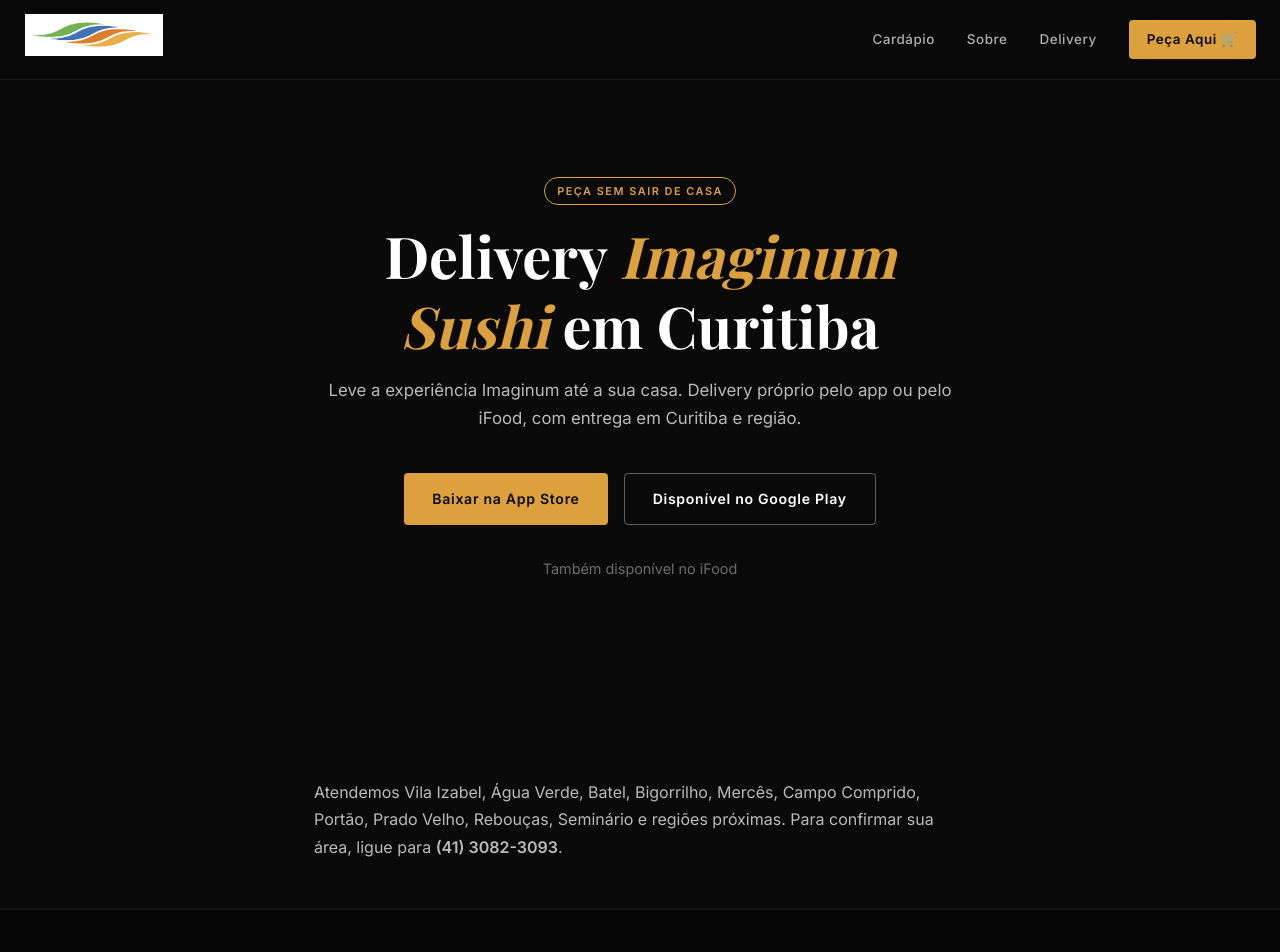
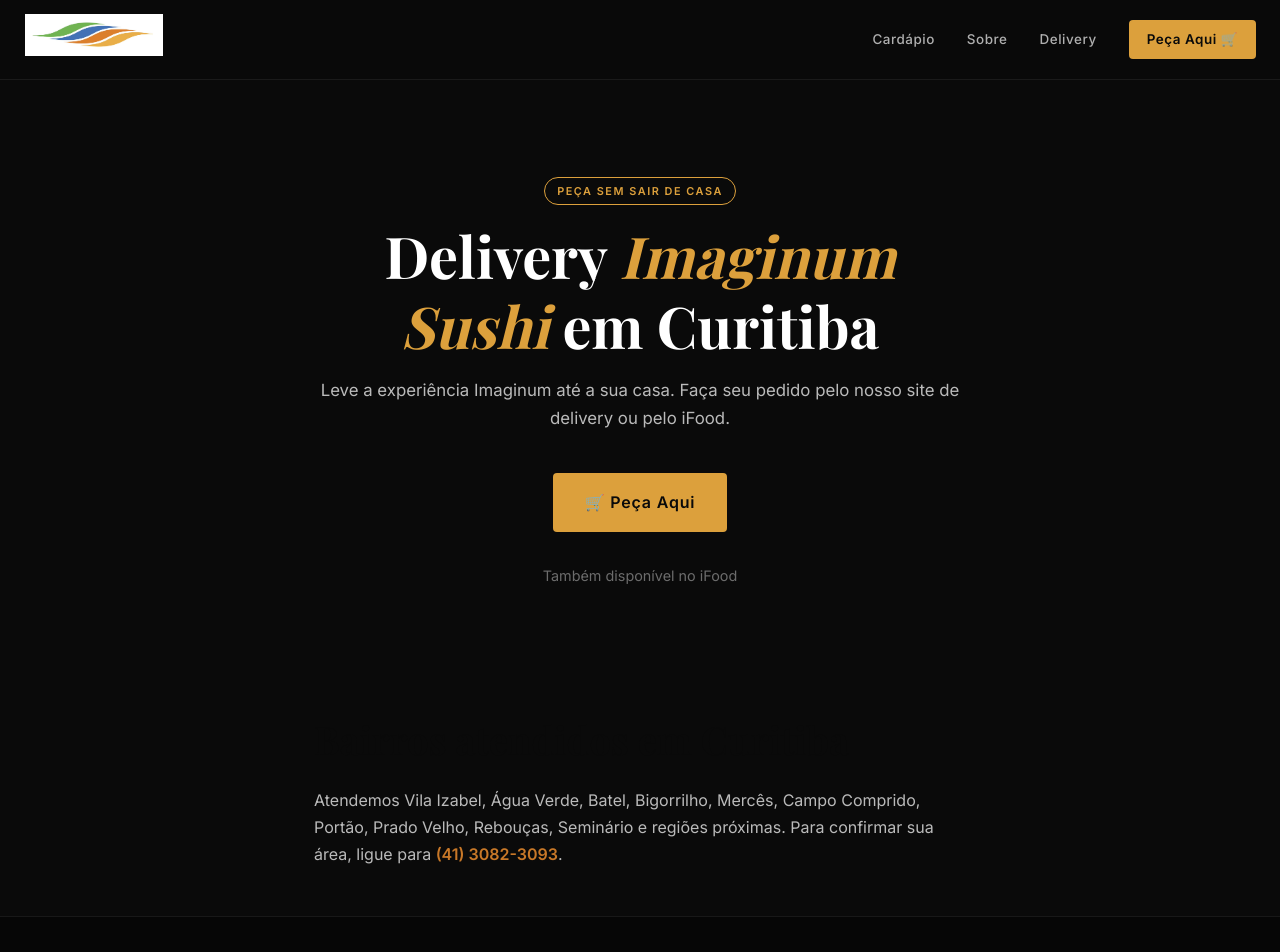
Before and after one commit to imaginumsushi/imaginum-sushi, a Next.js app: page /delivery in a window 1280 px wide. Shown: the top 952 px of the page. Built offline with nearby package versions, Linux system fonts and the light colour scheme.

Commit message:
Update: página delivery com link MenuDino

```diff
--- a/app/delivery/page.tsx
+++ b/app/delivery/page.tsx
@@ -3,8 +3,8 @@ import Nav from '@/components/Nav'
 import Footer from '@/components/Footer'
 
 export const metadata: Metadata = {
-  title: 'Delivery — Imaginum Sushi em Curitiba pelo App e iFood',
-  description: 'Delivery do Imaginum Sushi em Curitiba. Peça pelo nosso app exclusivo (App Store e Google Play) ou pelo iFood. Entregamos em Curitiba e região.',
+  title: 'Delivery — Imaginum Sushi em Curitiba',
+  description: 'Peça delivery do Imaginum Sushi em Curitiba pelo MenuDino ou iFood. Entregamos em Curitiba e região.',
   alternates: { canonical: '/delivery' },
 }
 
@@ -12,25 +12,26 @@ export default function Delivery() {
   return (
     <>
       <Nav />
-      <main style={{ paddingTop: '6rem', minHeight: '100vh' }}>
+      <main style={{paddingTop:'6rem',minHeight:'100vh'}}>
         <section className="section">
-          <div className="container" style={{ maxWidth: 700, textAlign: 'center' }}>
+          <div className="container" style={{maxWidth:700,textAlign:'center'}}>
             <p className="tag-pill">Peça sem sair de casa</p>
             <h1>Delivery <em className="gold">Imaginum Sushi</em> em Curitiba</h1>
-            <p style={{ marginTop: '1rem', fontSize: '1.05rem' }}>
-              Leve a experiência Imaginum até a sua casa. Delivery próprio pelo app ou pelo iFood, com entrega em Curitiba e região.
+            <p style={{marginTop:'1rem',fontSize:'1.05rem'}}>
+              Leve a experiência Imaginum até a sua casa. Faça seu pedido pelo nosso site de delivery ou pelo iFood.
             </p>
-            <div style={{ display: 'flex', gap: '1rem', justifyContent: 'center', flexWrap: 'wrap', marginTop: '2.5rem' }}>
-              <a href="https://apps.apple.com" target="_blank" rel="noopener noreferrer" className="btn btn-gold">Baixar na App Store</a>
-              <a href="https://play.google.com" target="_blank" rel="noopener noreferrer" className="btn btn-outline">Disponível no Google Play</a>
+            <div style={{display:'flex',gap:'1rem',justifyContent:'center',flexWrap:'wrap',marginTop:'2.5rem'}}>
+              <a href="https://imaginumsushi.menudino.com/" target="_blank" rel="noopener noreferrer" className="btn btn-gold" style={{fontSize:'1rem',padding:'16px 32px'}}>
+                🛒 Peça Aqui
+              </a>
             </div>
-            <p style={{ marginTop: '2rem', fontSize: '0.9rem', color: 'rgba(255,255,255,0.4)' }}>Também disponível no iFood</p>
+            <p style={{marginTop:'2rem',fontSize:'0.9rem',color:'rgba(255,255,255,0.4)'}}>Também disponível no iFood</p>
           </div>
         </section>
-        <section className="section section-cream" style={{ paddingTop: '3rem', paddingBottom: '3rem' }}>
-          <div className="container" style={{ maxWidth: 700 }}>
-            <h2 style={{ color: 'var(--black)', marginBottom: '1.5rem' }}>Bairros atendidos em Curitiba</h2>
-            <p>Atendemos Vila Izabel, Água Verde, Batel, Bigorrilho, Mercês, Campo Comprido, Portão, Prado Velho, Rebouças, Seminário e regiões próximas. Para confirmar sua área, ligue para <a href="tel:+554130823093" style={{ color: 'var(--gold-dark)', fontWeight: 600 }}>(41) 3082-3093</a>.</p>
+        <section className="section section-cream" style={{paddingTop:'3rem',paddingBottom:'3rem'}}>
+          <div className="container" style={{maxWidth:700}}>
+            <h2 style={{color:'var(--black)',marginBottom:'1.5rem'}}>Bairros atendidos em Curitiba</h2>
+            <p>Atendemos Vila Izabel, Água Verde, Batel, Bigorrilho, Mercês, Campo Comprido, Portão, Prado Velho, Rebouças, Seminário e regiões próximas. Para confirmar sua área, ligue para <a href="tel:+554130823093" style={{color:'var(--gold-dk)',fontWeight:600}}>(41) 3082-3093</a>.</p>
           </div>
         </section>
       </main>
```
